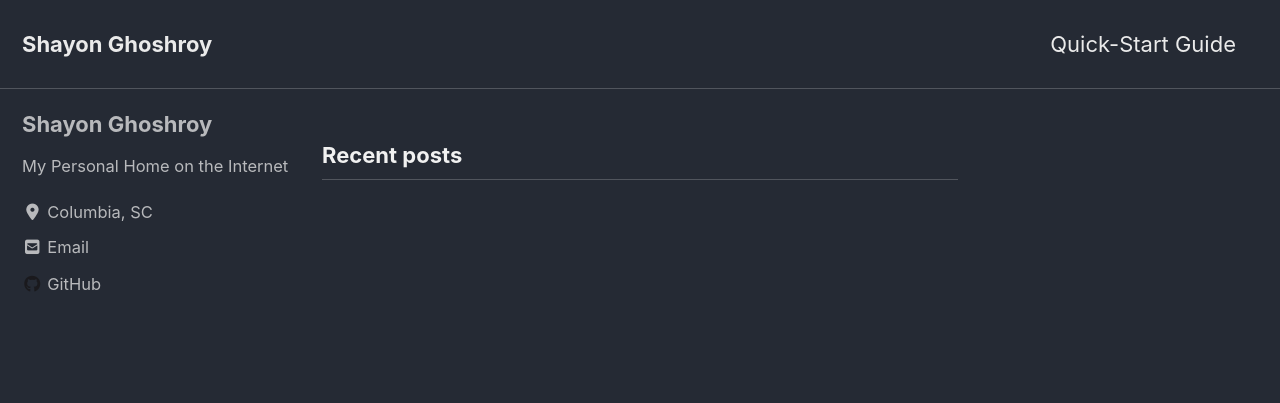
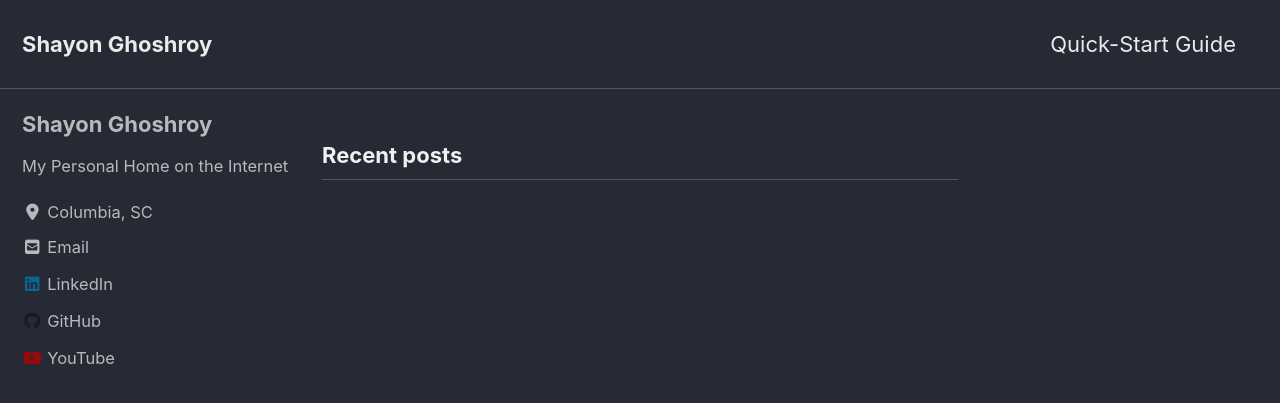
Before and after one commit to shayonghoshroy/shayonghoshroy.github.io, a Jekyll site: the page built from index.html, in a window 1280 px wide and 900 px high. Shown: the top 403 px of the window. Built offline with Jekyll 4.4.1, drawn with Linux system fonts in a browser that asks for light colours; cached includes are drawn as plain includes; nearby versions of some CDN libraries; the list of posts is cut into pages by our own code.

Commit message:
added linkedin and YT

```diff
--- a/_config.yml
+++ b/_config.yml
@@ -113,6 +113,8 @@ author:
   location         : "Columbia, SC"
   email            : "sghoshroy21@gmail.com"
   github            : "https://github.com/shayonghoshroy"
+  linkedin           : "https://www.linkedin.com/in/shayon-ghoshroy/"
+  youtube           : "https://www.youtube.com/channel/UC_EHwxqblPlMk8OqbQ26_vA"
   links:
     - label: "Email"
       icon: "fas fa-fw fa-envelope-square"
```
